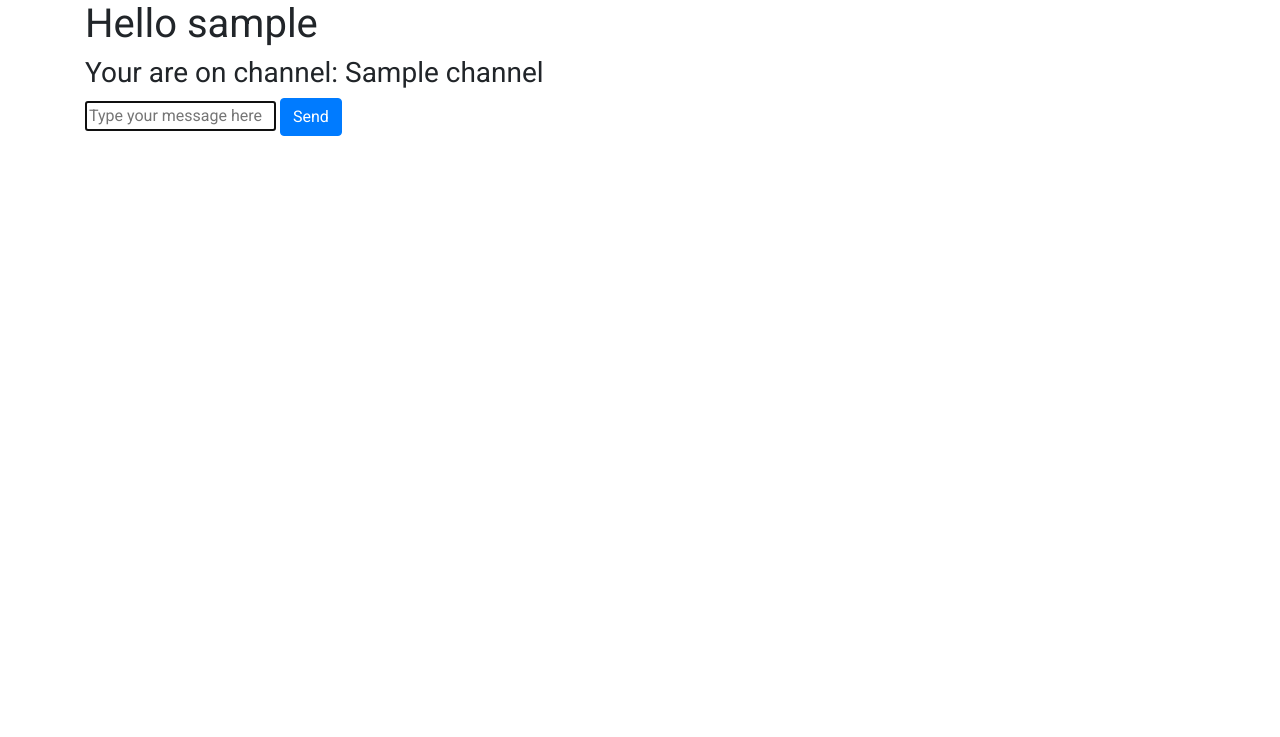
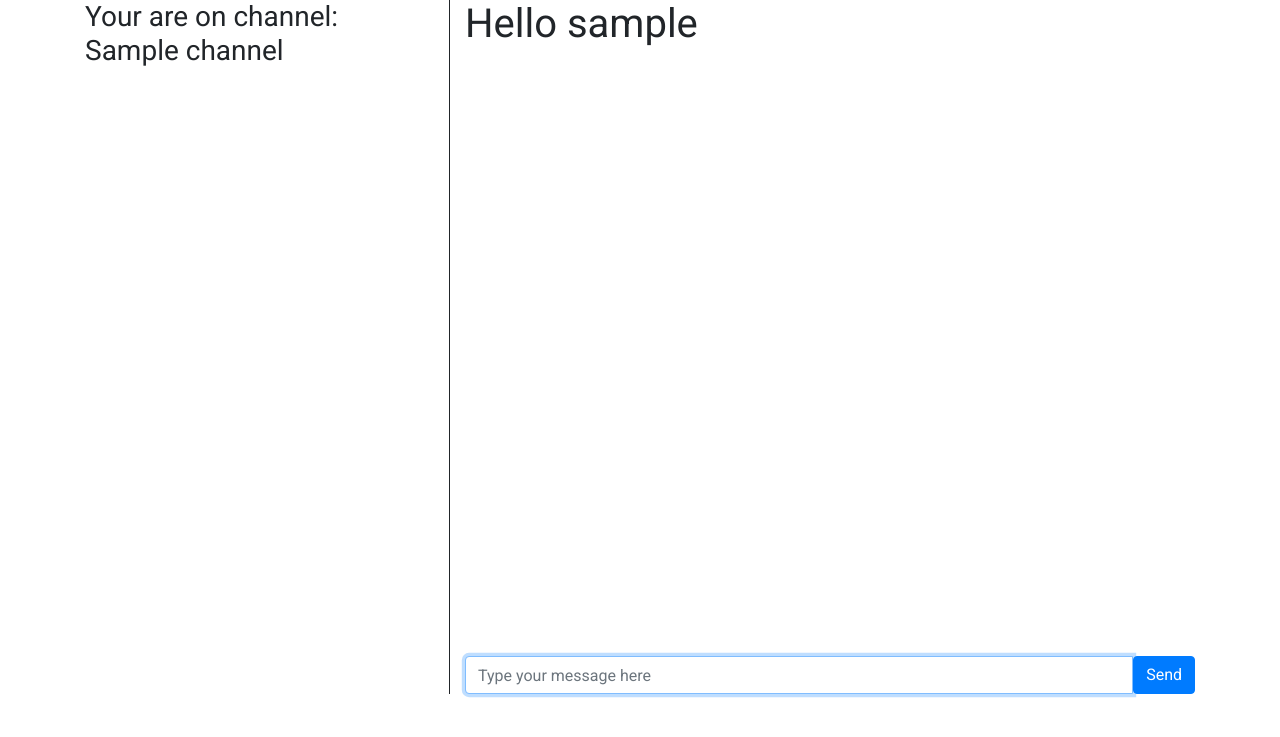
Before and after one commit to zrakhimov/chatroom-app-flask, a Flask app: template templates/chat.html in a window 1280 px wide. Shown: the top 737 px of the page. Run offline with Flask 2, Linux system fonts and the light colour scheme; the template is opened without the code that fills it: most values are stand-ins (such as "Sample title", 1, 10 or a date in 2020); some libraries are stand-ins or nearby versions.

Commit message:
worked on layout of chatroom. Needs more work

```diff
--- a/static/chat.js
+++ b/static/chat.js
@@ -25,6 +25,10 @@ document.addEventListener('DOMContentLoaded', () => {
     // Send Message
      socket.on('connect', () => {
         document.querySelector('#send').onclick =  () => {
+            if(document.querySelector('#message').value == ''){
+
+            }
+            else {
             // Save data to local variables
             const message = document.querySelector('#message').value;
             const username = localStorage.getItem('username');
@@ -36,6 +40,7 @@ document.addEventListener('DOMContentLoaded', () => {
             // Clear input field and autofocus
             document.querySelector('#message').value = "";
             document.querySelector('#message').focus();
+            }
         }
      });
 
--- a/static/site.css
+++ b/static/site.css
@@ -25,3 +25,14 @@ body {
   opacity: 0.85;
   filter: alpha(opacity=85);
 }
+
+
+#channelColumn {
+  border-style: solid;
+  border-width: 0px 1px 0px 0px;
+}
+
+#conversation {
+  height: 600px;
+  overflow-y: auto;
+}
--- a/templates/chat.html
+++ b/templates/chat.html
@@ -10,14 +10,27 @@
 {% block body %}
 
     <div class="container">
-      <h1>Hello {{username}}</h1>
-      <h3 data-channelName="{{channel}}">Your are on channel: {{channel}}</h3>
-      <div id="conversation">
+      <div class="row">
+        <div id="channelColumn" class="col-4">
+          <h3 data-channelName="{{channel}}">Your are on channel: {{channel}}</h3>
+        </div>
+        <div id="messagesColumn" class="col-8">
+          <h1>Hello {{username}}</h1>
+          <div id="conversation">
+          </div>
+          <div class="input-group">
+            <input id="message" type="text" class="form-control" placeholder="Type your message here" autofocus />
+            <button id="send" type="button" class="btn btn-primary">Send</button>
+          </div>
+        </div>
       </div>
-          <input id="message" type="text" placeholder="Type your message here" autofocus />
-          <button id="send" type="button" class="btn btn-primary">Send</button>
-      </form>
-    </div>
+
+
+
+
+
+
+
       <!-- JavaScript components for Bootstrap -->
       <script src="https://code.jquery.com/jquery-3.3.1.slim.min.js" integrity="sha384-q8i/X+965DzO0rT7abK41JStQIAqVgRVzpbzo5smXKp4YfRvH+8abtTE1Pi6jizo" crossorigin="anonymous"></script>
       <script src="https://cdnjs.cloudflare.com/ajax/libs/popper.js/1.14.7/umd/popper.min.js" integrity="sha384-UO2eT0CpHqdSJQ6hJty5KVphtPhzWj9WO1clHTMGa3JDZwrnQq4sF86dIHNDz0W1" crossorigin="anonymous"></script>
--- a/templates/index.html
+++ b/templates/index.html
@@ -33,8 +33,7 @@
             <div class="modal-body text-center">
               <form id="form" action="/chat" method="post">
                 <div class="form-group">
-                  <label for="username">Username</label>
-                  <input type="text" id="username" clas="form-control" name="username" required autofocus>
+                  <input type="text" id="username" class="form-control" name="username" placeholder="Username" required autofocus>
                 </div>
                 <div class="form-group">
                   <button class="btn btn-dark" type="submit">Submit</button>
```
